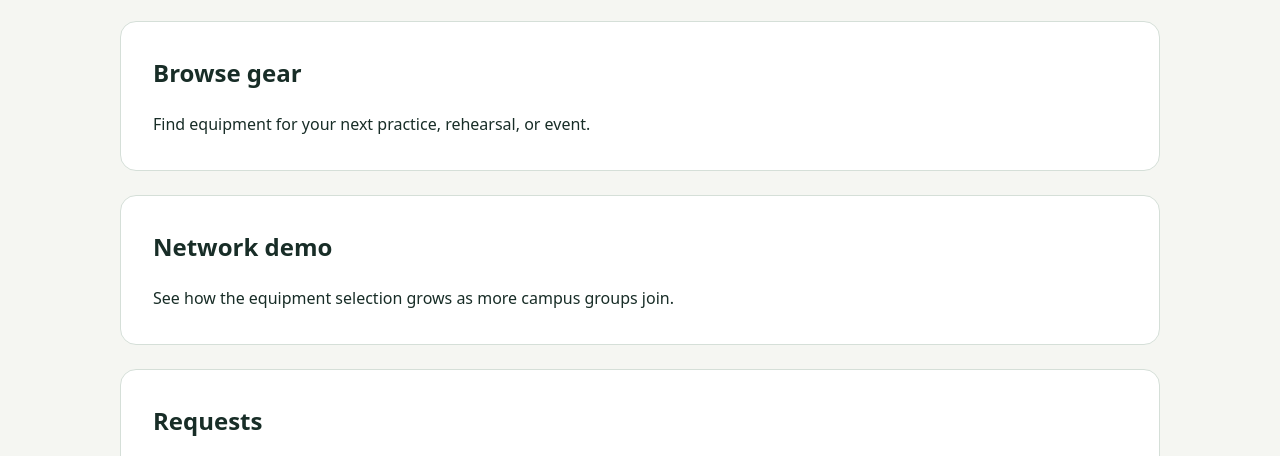
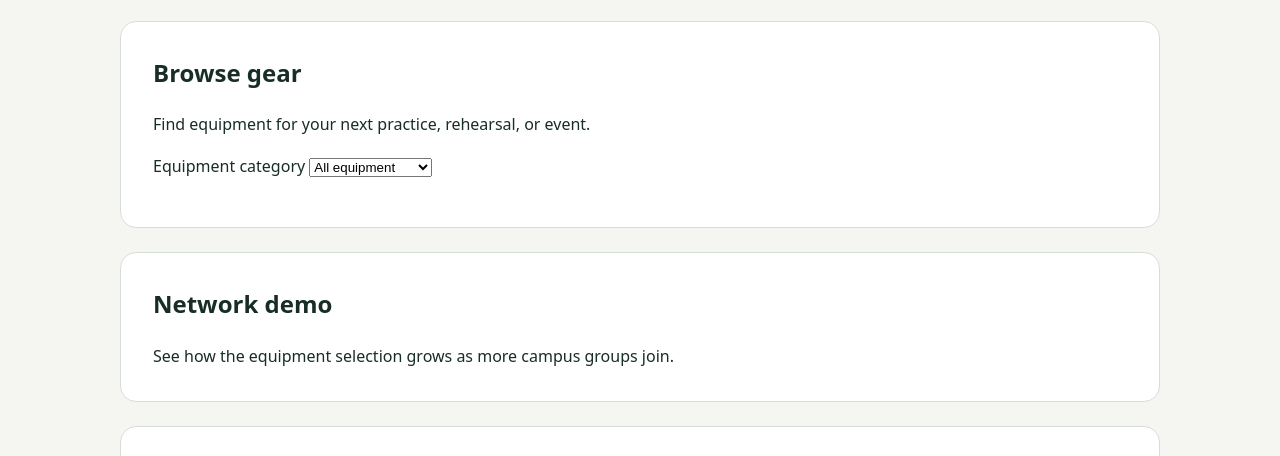
Before and after one commit to JaxsonP-web/CampusKit, a plain HTML site: page index.html in a window 1280 px wide. Shown: the part 336-792 px from the top of the page. Drawn offline with Linux system fonts and the light colour scheme.

Commit message:
Add equipment category selection to browse section
Added a dropdown for equipment categories and a results section.

```diff
--- a/index.html
+++ b/index.html
@@ -24,6 +24,15 @@
     <section id="browse">
       <h2>Browse gear</h2>
       <p>Find equipment for your next practice, rehearsal, or event.</p>
+      <label for="category">Equipment category</label>
+<select id="category">
+  <option value="all">All equipment</option>
+  <option value="sports">Sports</option>
+  <option value="music">Music</option>
+  <option value="events">Event equipment</option>
+</select>
+<p id="results" aria-live="polite"></p>
+<div id="equipment-list"></div>
     </section>
 
     <section id="network">
```
